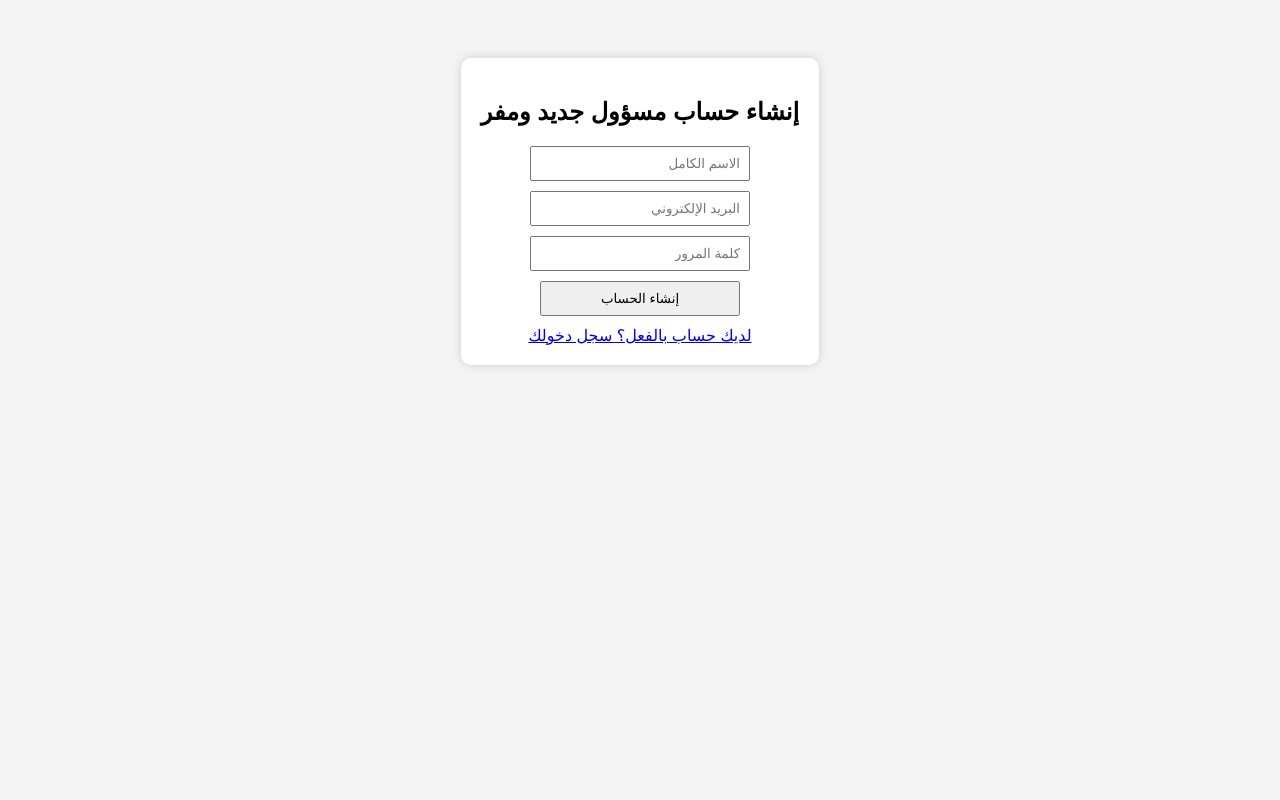
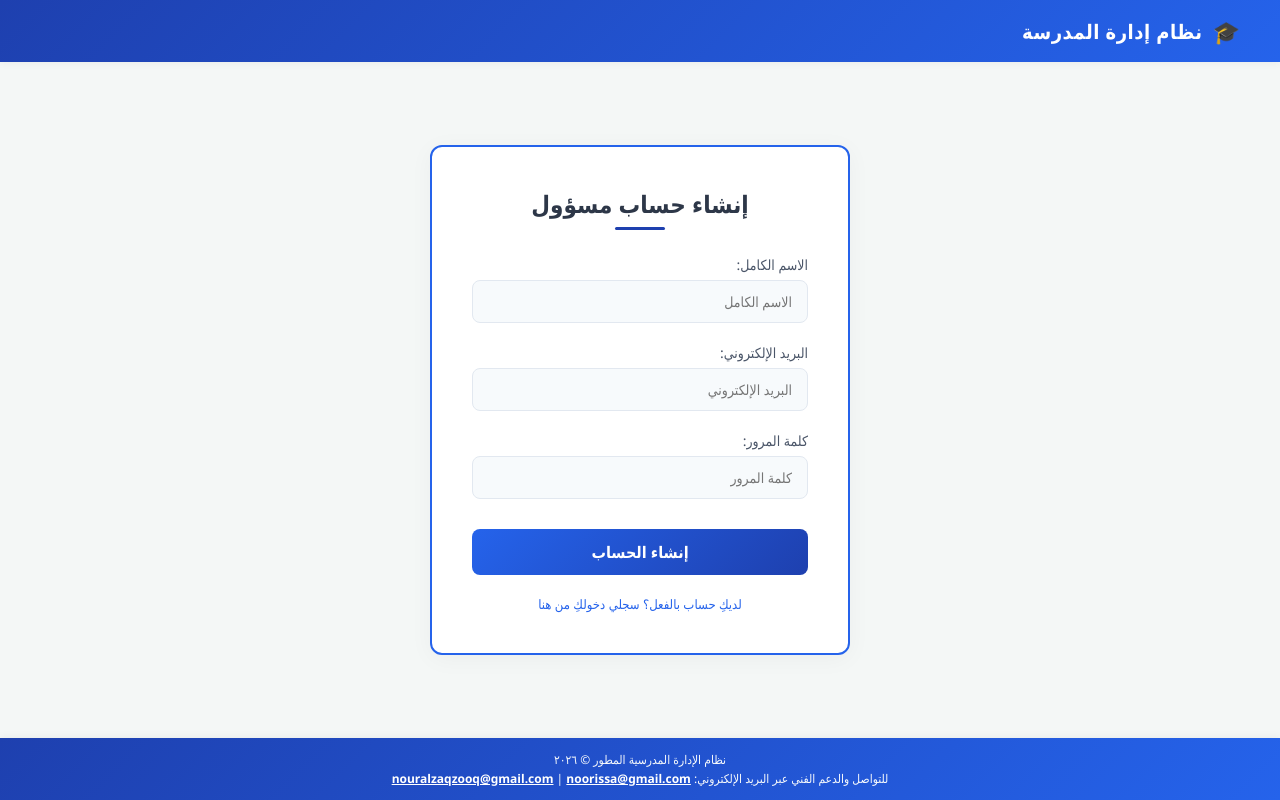
Before and after one commit to nouralzaqzooq/projectfainlWeb2, a PHP site: page /signup.php in a window 1280 px wide. Run offline with PHP 8.4, Linux system fonts and the light colour scheme.

Commit message:
Update signup.php

```diff
--- a/signup.php
+++ b/signup.php
@@ -5,7 +5,7 @@ if (isset($_POST['signup'])) {
     $name = $_POST['name'];
     $email = $_POST['email'];
 
-    // تعديل مهم: تشفير كلمة المرور لحمايتها في قاعدة البيانات وتتوافق مع password_verify
+    // تشفير كلمة المرور لحمايتها في قاعدة البيانات وتتوافق مع password_verify
     $password = password_hash($_POST['password'], PASSWORD_DEFAULT);
     $role = 1; // تعيين الحساب كـ Admin تلقائياً
 
@@ -24,25 +24,92 @@ if (isset($_POST['signup'])) {
 <html lang="ar" dir="rtl">
 <head>
     <meta charset="UTF-8">
-    <title>إنشاء حساب جديد</title>
+    <meta name="viewport" content="width=device-width, initial-scale=1.0">
+    <title>إنشاء حساب جديد | نظام إدارة المدرسة</title>
     <style>
-        body { font-family: Arial; background: #f4f4f4; text-align: center; padding-top: 50px; }
-        .form-container { background: white; padding: 20px; display: inline-block; border-radius: 10px; box-shadow: 0 0 10px #ccc; }
-        input { display: block; margin: 10px auto; padding: 8px; width: 200px; }
+        * { box-sizing: border-box; margin: 0; padding: 0; font-family: 'Segoe UI', Tahoma, Geneva, Verdana, sans-serif; }
+        body { background-color: #f4f7f6; display: flex; flex-direction: column; min-height: 100vh; }
+
+        /* هيدر رسمي ونظيف جداً بدون أجزاء إضافية على اليسار */
+        header { background: linear-gradient(135deg, #1e40af 0%, #2563eb 100%); color: white; padding: 16px 40px; display: flex; justify-content: flex-start; align-items: center; box-shadow: 0 1px 8px rgba(0,0,0,0.05); }
+        .header-title { display: flex; align-items: center; gap: 10px; }
+        header h1 { font-size: 20px; font-weight: 600; letter-spacing: 0.5px; }
+
+        /* حاوية العرض لتوسيط المربع تماماً في الشاشة */
+        .main-wrapper { flex: 1; display: flex; justify-content: center; align-items: center; padding: 40px 20px; }
+
+        /* صندوق إنشاء الحساب المبروز بدقة والمتوسط في الشاشة */
+        .login-card { background: white; padding: 40px; border-radius: 12px; box-shadow: 0 4px 25px rgba(0,0,0,0.04); max-width: 420px; width: 100%; text-align: center; border: 2px solid #2563eb; }
+        .login-card h2 { color: #2d3748; margin-bottom: 25px; font-size: 24px; position: relative; padding-bottom: 10px; }
+        .login-card h2::after { content: ''; position: absolute; bottom: 0; left: 50%; transform: translateX(-50%); width: 50px; height: 3px; background-color: #1e40af; border-radius: 2px; }
+
+        /* تصميم الحقول والمدخلات المودرن */
+        .input-group { margin-bottom: 20px; text-align: right; }
+        .input-group label { display: block; margin-bottom: 6px; color: #4a5568; font-size: 14px; font-weight: 500; }
+        .input-group input { width: 100%; padding: 11px 15px; border: 1px solid #e2e8f0; border-radius: 8px; font-size: 14px; transition: all 0.3s ease; outline: none; background-color: #f7fafc; }
+        .input-group input:focus { border-color: #2563eb; background-color: #fff; box-shadow: 0 0 0 3px rgba(37, 99, 235, 0.15); }
+
+        /* زر الإرسال */
+        .btn-login { width: 100%; padding: 12px; background: linear-gradient(135deg, #2563eb 0%, #1e40af 100%); color: white; border: none; border-radius: 8px; font-size: 16px; font-weight: bold; cursor: pointer; transition: opacity 0.3s ease; margin-top: 10px; }
+        .btn-login:hover { opacity: 0.9; }
+
+        /* رابط التبديل لصفحة تسجيل الدخول */
+        .login-link { display: block; margin-top: 20px; font-size: 13px; color: #2563eb; text-decoration: none; font-weight: 500; }
+        .login-link:hover { text-decoration: underline; }
+
+        /* الفوتر الملون الحامل لإيميلات التواصل الهامة */
+        .simple-footer { background: linear-gradient(135deg, #1e40af 0%, #2563eb 100%); color: #f7fafc; text-align: center; padding: 12px; font-size: 12px; font-weight: 500; box-shadow: 0 -1px 8px rgba(0,0,0,0.05); line-height: 1.6; }
+        .simple-footer a { color: #fff; text-decoration: underline; font-weight: bold; }
     </style>
 </head>
 <body>
 
-<div class="form-container">
-    <h2>إنشاء حساب مسؤول جديد ومفر</h2>
-    <form method="post">
-        <input type="text" name="name" placeholder="الاسم الكامل" required>
-        <input type="email" name="email" placeholder="البريد الإلكتروني" required>
-        <input type="password" name="password" placeholder="كلمة المرور" required>
-        <input type="submit" name="signup" value="إنشاء الحساب">
-    </form>
-    <a href="login.php">لديك حساب بالفعل؟ سجل دخولك</a>
-</div>
+    <!-- الهيدر الرسمي المحدث بالشعار الجديد ومن طرف واحد فقط -->
+    <header>
+        <div class="header-title">
+            <span style="font-size: 22px;">🎓</span> <!-- شعار التخرج الرسمي الناعم -->
+            <h1>نظام إدارة المدرسة</h1>
+        </div>
+    </header>
+
+    <!-- حاوية العرض المحدثة للتوسيط العالي -->
+    <div class="main-wrapper">
+
+        <!-- صندوق نموذج إنشاء الحساب المتناسق -->
+        <div class="login-card">
+            <h2>إنشاء حساب مسؤول</h2>
+
+            <form method="post">
+                <div class="input-group">
+                    <label for="name">الاسم الكامل:</label>
+                    <input type="text" id="name" name="name" placeholder="الاسم الكامل" required>
+                </div>
+
+                <div class="input-group">
+                    <label for="email">البريد الإلكتروني:</label>
+                    <input type="email" id="email" name="email" placeholder="البريد الإلكتروني" required>
+                </div>
+
+                <div class="input-group">
+                    <label for="password">كلمة المرور:</label>
+                    <input type="password" id="password" name="password" placeholder="كلمة المرور" required>
+                </div>
+
+                <button type="submit" name="signup" class="btn-login">إنشاء الحساب</button>
+                <a href="login.php" class="login-link">لديكِ حساب بالفعل؟ سجلي دخولكِ من هنا</a>
+            </form>
+        </div>
+
+    </div>
+
+    <!-- الفوتر الحامل لبيانات التواصل لكِ ولزميلتكِ -->
+    <footer class="simple-footer">
+        <div>نظام الإدارة المدرسية المطور © ٢٠٢٦</div>
+        <div>للتواصل والدعم الفني عبر البريد الإلكتروني:
+            <a href="mailto:nouralzaqzooq@gmail.com">nouralzaqzooq@gmail.com</a> |
+            <a href="mailto:noorissa@gmail.com">noorissa@gmail.com</a>
+        </div>
+    </footer>
 
 </body>
 </html>
```
